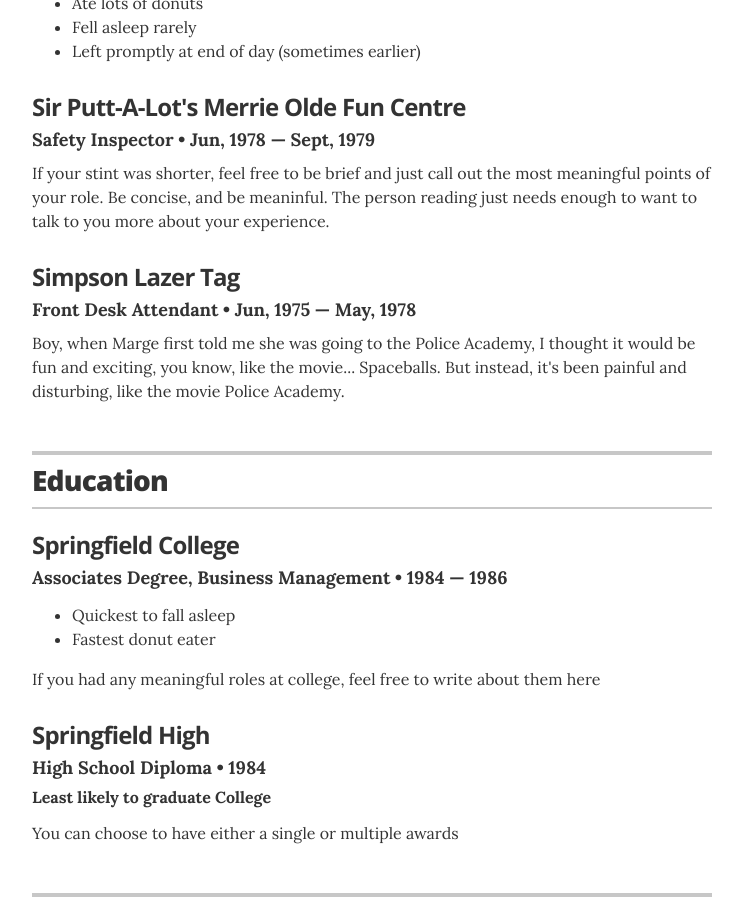
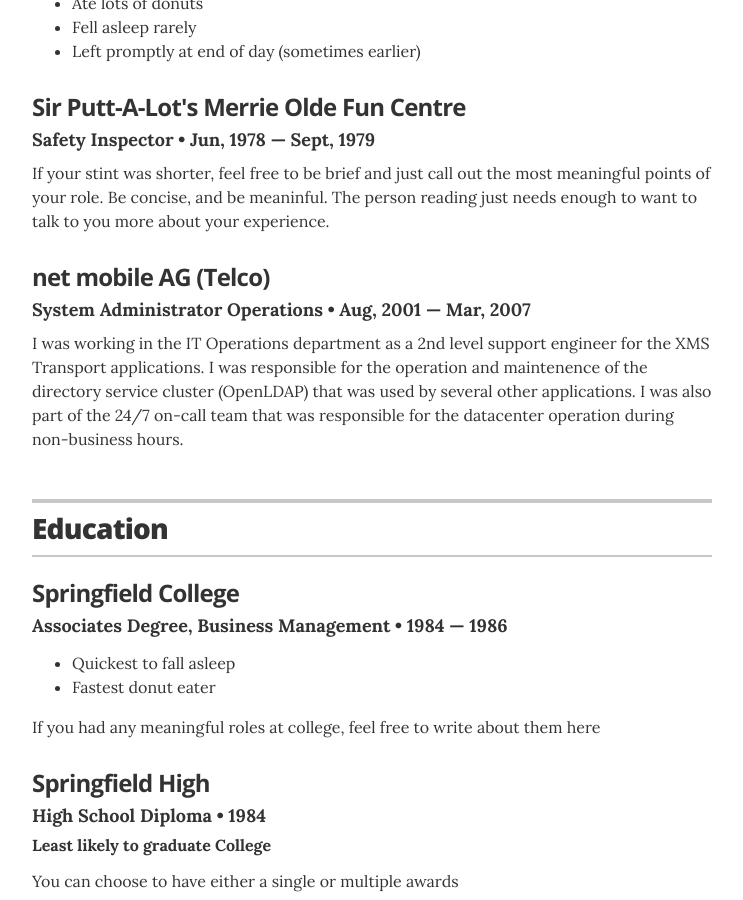
Before and after one commit to lostops/lostops.github.io, a Jekyll site: the page built from index.html, in a window 1280 px wide and 900 px high, scrolled down 762 px. Shown: the whole window, without its empty margins (268-1011 px from the left). Built offline with Jekyll 4.4.1, drawn with Linux system fonts in a browser that asks for light colours.

Commit message:
Update experience.yml

```diff
--- a/_data/experience.yml
+++ b/_data/experience.yml
@@ -12,8 +12,8 @@
   summary: If your stint was shorter, feel free to be brief and just call out the most meaningful points of your role. Be concise, and be meaninful. The person reading just needs enough to want to talk to you more about your experience.
 
 
-# Front Desk Attendant
-- company: Simpson Lazer Tag
-  position: Front Desk Attendant
-  duration:   Jun, 1975  &mdash; May, 1978
-  summary: Boy, when Marge first told me she was going to the Police Academy, I thought it would be fun and exciting, you know, like the movie... Spaceballs. But instead, it's been painful and disturbing, like the movie Police Academy.
+# net-m System Administrator Operations
+- company: net mobile AG (Telco)
+  position: System Administrator Operations
+  duration:   Aug, 2001  &mdash; Mar, 2007
+  summary: I was working in the IT Operations department as a 2nd level support engineer for the XMS Transport applications. I was responsible for the operation and maintenence of the directory service cluster (OpenLDAP) that was used by several other applications. I was also part of the 24/7 on-call team that was responsible for the datacenter operation during non-business hours.
```
